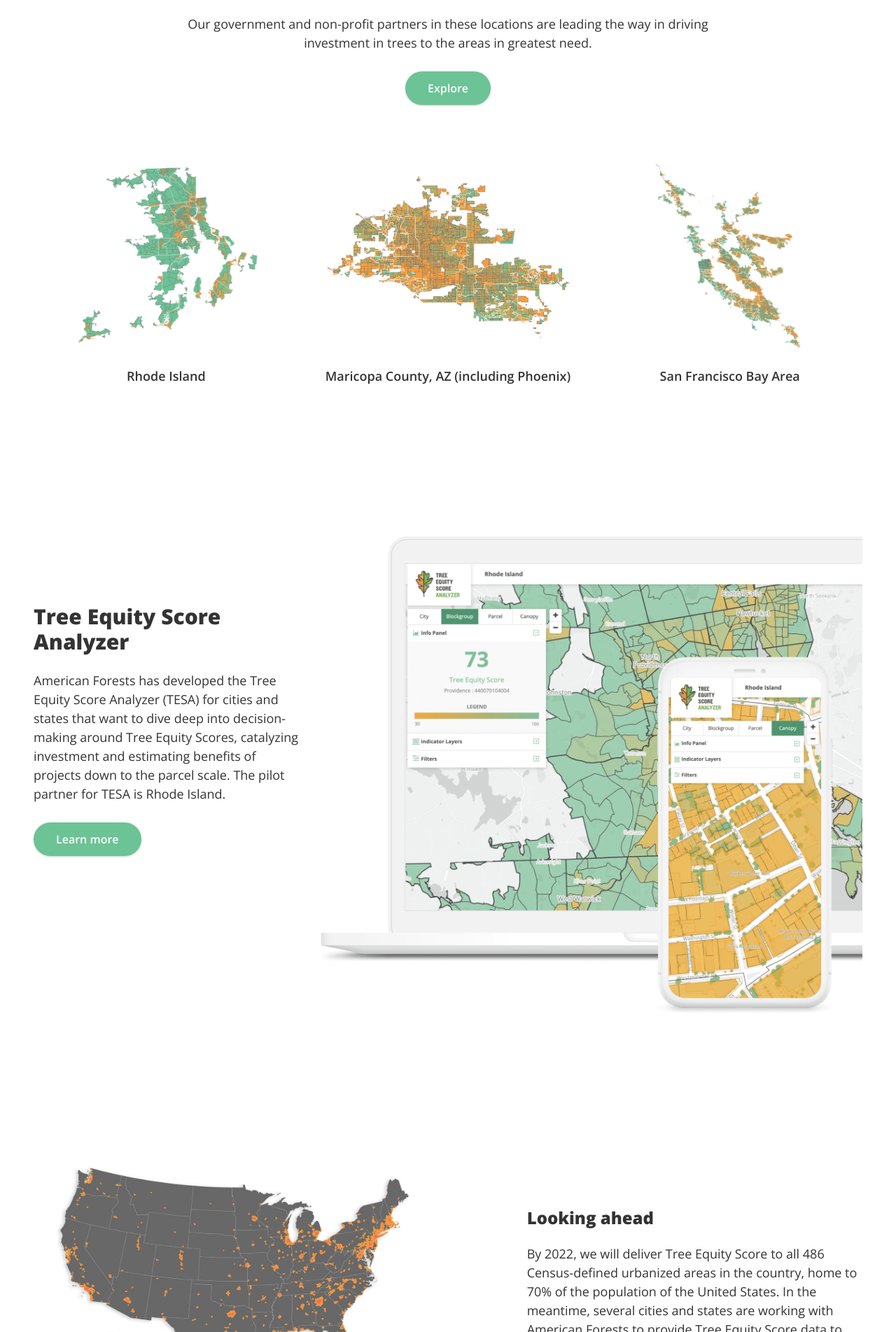
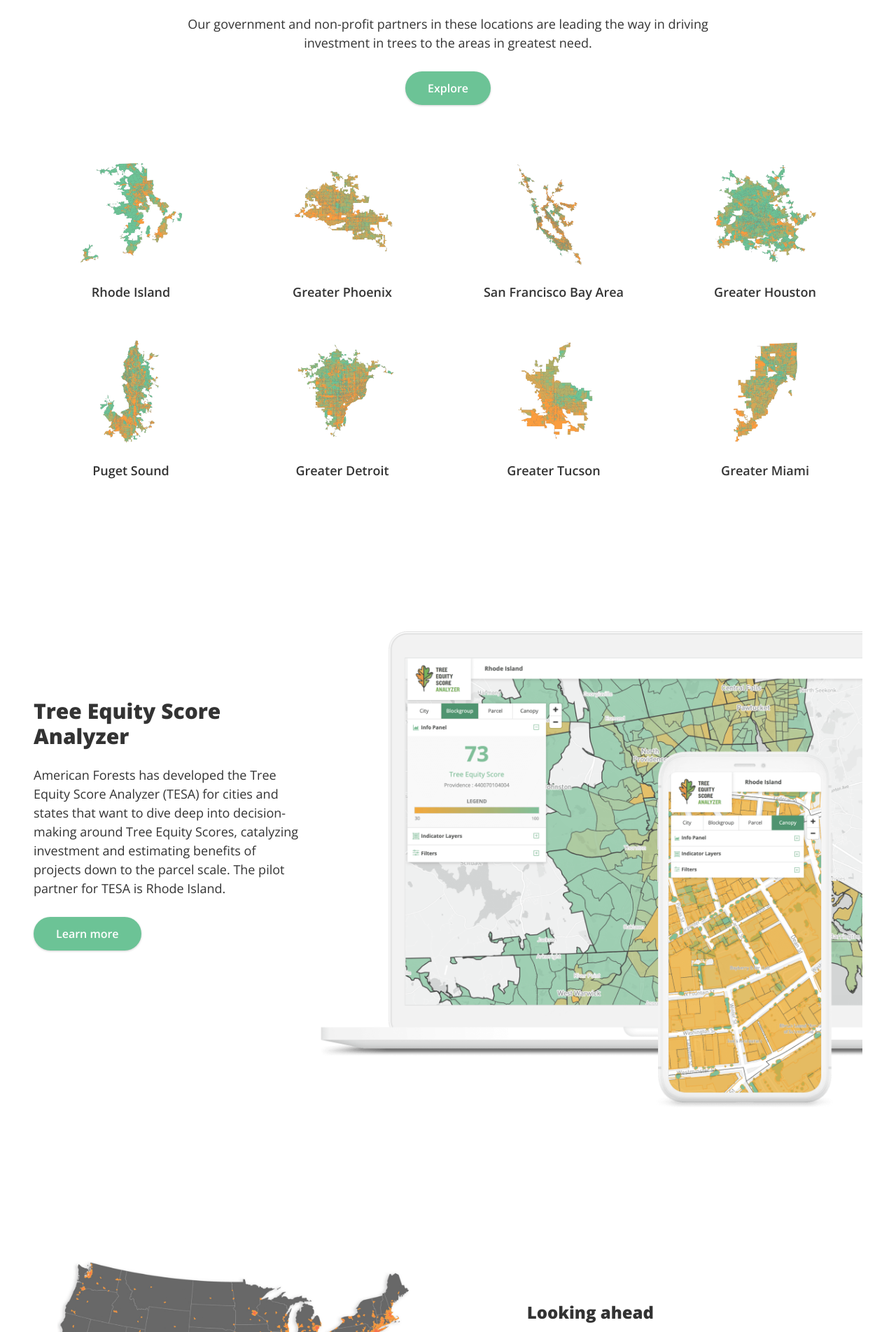
Before and after one commit to American-Forests/TESA-StaticPages, a Jekyll site: the page built from index.html, in a window 1280 px wide. Shown: the part 2459-4362 px from the top of the page at 70% size. Built offline with Jekyll 4.4.1, drawn with Linux system fonts in a browser that asks for light colours.

Commit message:
added additional pilot locations

```diff
--- a/css/main.scss
+++ b/css/main.scss
@@ -305,10 +305,10 @@
 
     .layout{
       display: grid;
-      grid-row-gap: $te-row-gap-l;
+      grid-row-gap: 30px;
 
       @include for-tablet-landscape-up {
-        grid-template-columns: repeat(3, 1fr);
+        grid-template-columns: repeat(4, 1fr);
         grid-column-gap: $te-space-l;
         width: 100%;
         justify-items: center;
@@ -555,6 +555,8 @@
   }
 
   .layout{
+    display: grid;
+    grid-row-gap: 30px;
 
     @include for-tablet-landscape-up {
       display:grid;
--- a/index.html
+++ b/index.html
@@ -132,27 +132,67 @@
     <div class="layout">
       <div class="column">
         <img
-          src="{{site.baseurl}}/static/media/tes-ri-map.jpg"
-          width="270"
+          src="{{site.baseurl}}/static/media/RISolo.jpg"
+          width="150"
           alt="Rhode Island"
         />
         <p class="location">Rhode Island</p>
       </div>
       <div class="column">
         <img
-          src="{{site.baseurl}}/static/media/tes-mar-map.jpg"
-          width="360"
+          src="{{site.baseurl}}/static/media/MaricopaSolo.jpg"
+          width="150"
           alt="Maricopa County, AZ (including Phoenix)"
         />
-        <p class="location">Maricopa County, AZ (including Phoenix)</p>
+        <p class="location">Greater Phoenix</p>
       </div>
       <div class="column">
         <img
-          src="{{site.baseurl}}/static/media/tes-sf-map.jpg"
-          width="270"
+          src="{{site.baseurl}}/static/media/SFSolo.jpg"
+          width="150"
           alt="San Francisco Bay Area"
         />
         <p class="location">San Francisco Bay Area</p>
+      </div>
+      <div class="column">
+        <img
+          src="{{site.baseurl}}/static/media/HoustonSolo.jpg"
+          width="150"
+          alt="Greater Houston"
+        />
+        <p class="location">Greater Houston</p>
+      </div>
+      <div class="column">
+        <img
+          src="{{site.baseurl}}/static/media/SeattleSolo.jpg"
+          width="150"
+          alt="Seattle"
+        />
+        <p class="location">Puget Sound</p>
+      </div>
+      <div class="column">
+        <img
+          src="{{site.baseurl}}/static/media/DetroitSolo.jpg"
+          width="150"
+          alt="Detroit"
+        />
+        <p class="location">Greater Detroit</p>
+      </div>
+      <div class="column">
+        <img
+          src="{{site.baseurl}}/static/media/TucsonSolo.jpg"
+          width="150"
+          alt="Tucson"
+        />
+        <p class="location">Greater Tucson</p>
+      </div>
+      <div class="column">
+        <img
+          src="{{site.baseurl}}/static/media/MiamiSolo.jpg"
+          width="150"
+          alt="Miami"
+        />
+        <p class="location">Greater Miami</p>
       </div>
     </div>
   </section>
```
Also changed, not shown: static/media/DetroitSolo.jpg (added), static/media/HoustonSolo.jpg (added), static/media/MaricopaSolo.jpg (added), static/media/MiamiSolo.jpg (added), static/media/RISolo.jpg (added), static/media/SFSolo.jpg (added), static/media/SeattleSolo.jpg (added), static/media/TucsonSolo.jpg (added), 2 other files.
